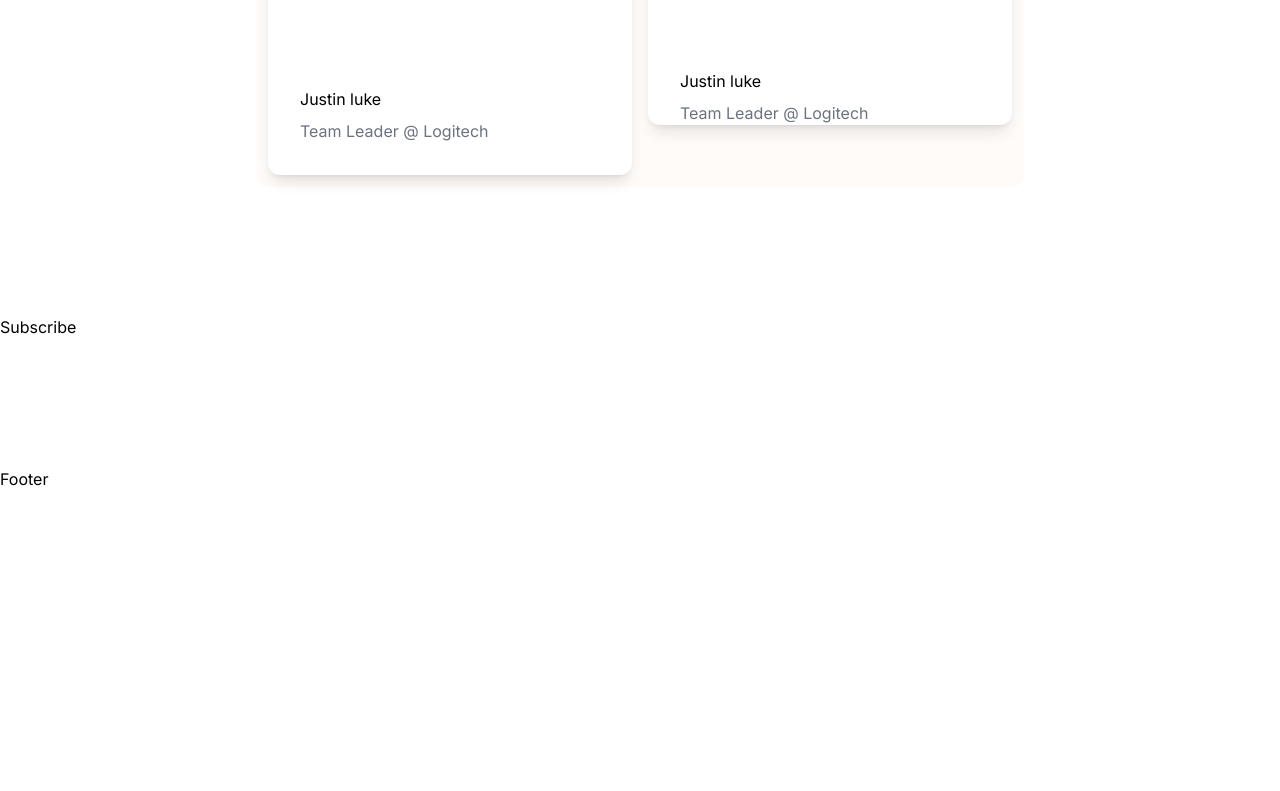
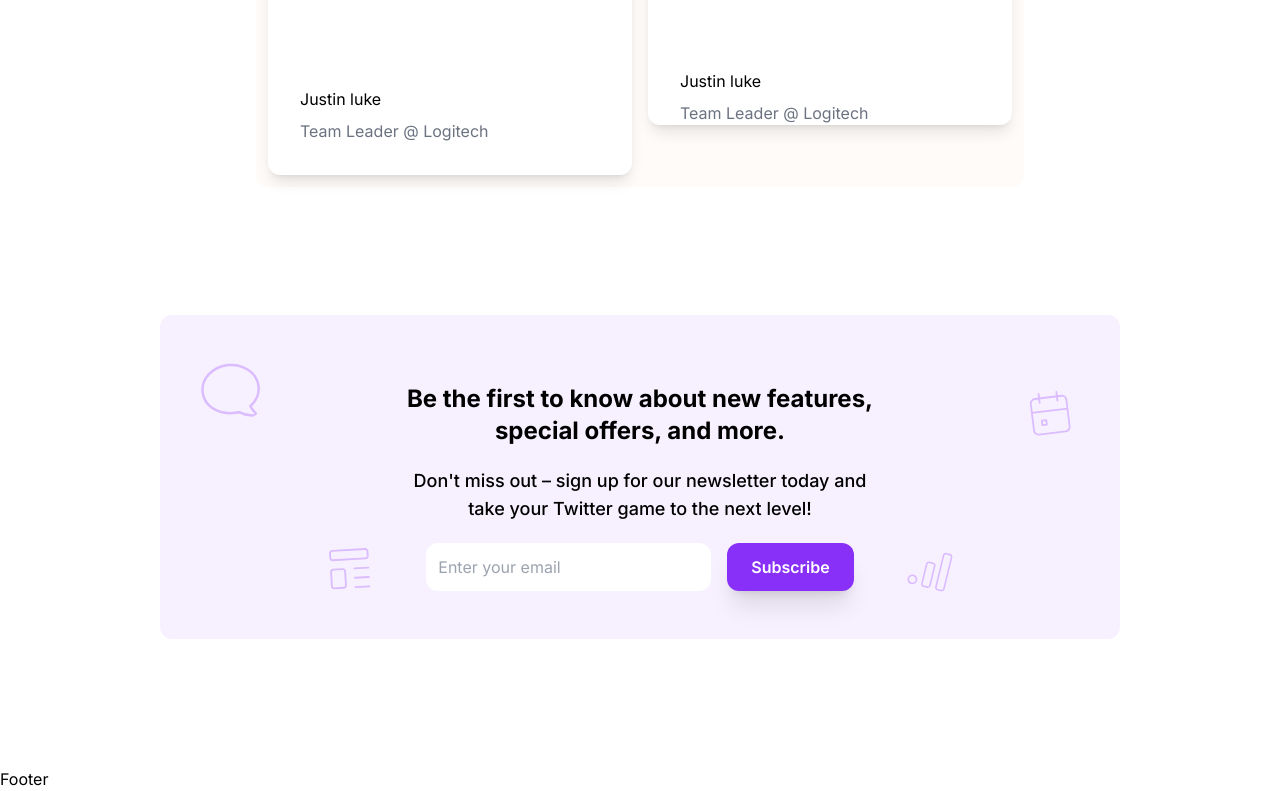
Before and after one commit to yagyesh-bobde/vid-b-web, a Next.js app: page / in a window 1280 px wide. Shown: the part 4417-5208 px from the top of the page. Before the commit the page ends 4908 px from the top, so only its background shows below. Built offline with nearby package versions, Linux system fonts and the light colour scheme.

Commit message:
updated the subscribe section

```diff
--- a/src/components/Subscribe/Subscribe.tsx
+++ b/src/components/Subscribe/Subscribe.tsx
@@ -1,9 +1,36 @@
 import React from 'react'
+import Title, { SubTitle } from '../ui/Title'
+import content from '~/config/content'
+import Image from 'next/image'
+
 
 const Subscribe = () => {
+    const { subscribe } = content.home;
+
+
     return (
-        <div>
-            Subscribe
+        <div className='relative w-responsive bg-[#F7F1FF] py-12 rounded-xl space-y-5 text-center'>
+            {/* ICONS */}
+            <Image src={"/icons/decorations/icon-1.svg"} alt="icon" width={60} height={60}  className="rounded-xl lg:left-10 absolute z-10" />
+            <Image src={"/icons/decorations/icon-2.svg"} alt="icon" width={60} height={60}  className="rounded-xl lg:right-10 absolute z-10" />
+            <Image src={"/icons/decorations/icon-3.svg"} alt="icon" width={60} height={60}  className="rounded-xl lg:bottom-10 lg:left-40 absolute z-10" />
+            <Image src={"/icons/decorations/icon-4.svg"} alt="icon" width={60} height={60}  className="rounded-xl lg:bottom-10 lg:right-40 absolute z-10" />
+
+
+            <h3 className='text-2xl font-bold '>
+                {subscribe.title[0]}
+                <br/>
+                {subscribe.title[1]}
+            </h3>
+            <SubTitle subTitleClass='lg:w-1/2'>
+                {subscribe.subtitle}
+            </SubTitle>
+
+            {/* form */}
+            <div className="form-group lg:w-1/2 mx-auto flex-center gap-4">
+                <input type="email" placeholder="Enter your email" className="p-3 rounded-xl w-[285px]" />
+                <button className="bg-purple text-white px-6 py-3 rounded-xl font-semibold shadow-xl hover:scale-105 duration-200">{subscribe.button}</button>
+            </div>
         </div>
     )
 }
```
